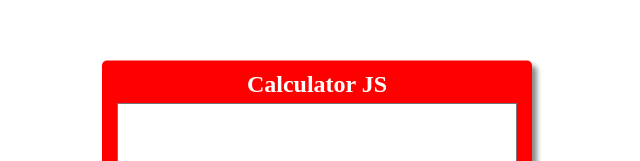
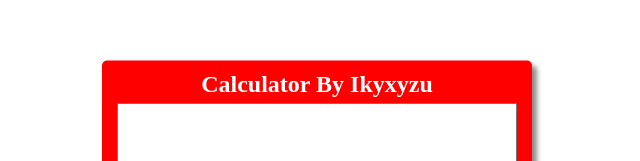
Before and after one commit to ikyxyzu/calculator, a plain HTML site: page index.html in a window 1280 px wide. Shown: the part 158-319 px from the top of the page, without its empty margins (323-963 px from the left). Drawn offline with Linux system fonts and the light colour scheme.

Commit message:
Update index.html

```diff
--- a/index.html
+++ b/index.html
@@ -17,7 +17,7 @@
 
 <body>
     <div class="main">
-        <h2>Calculator JS</h2>
+        <h2>Calculator By Ikyxyzu</h2>
         <form name="formAngka">
             <input type="text" name="isiText" autocomplete="off" />
         </form>
```
